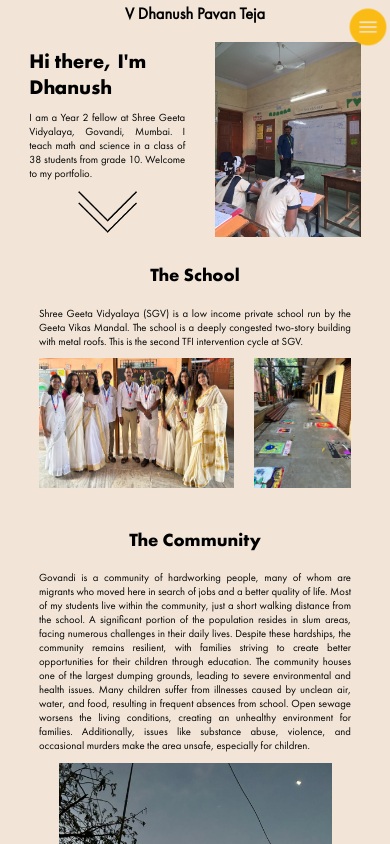
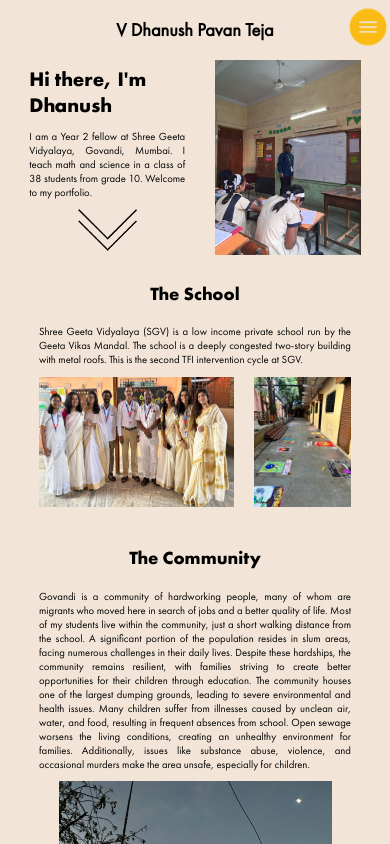
Before and after one commit to DhanushVDPT/nextfolio, a Next.js app: page / in a window 390 px wide. Shown: the top 844 px of the page. Built offline with nearby package versions, Linux system fonts and the light colour scheme.

Commit message:
mobiletitle

```diff
--- a/styles/global.css
+++ b/styles/global.css
@@ -437,7 +437,8 @@ input[type="radio"]{
     }
     .mobiletitle{
         margin-bottom: 0.2em;
-        margin-top: 0.2em;
+        margin-top: 1em;
+        font-size: 1.8em;
     }
     .class{
         width: 90vw;
```
